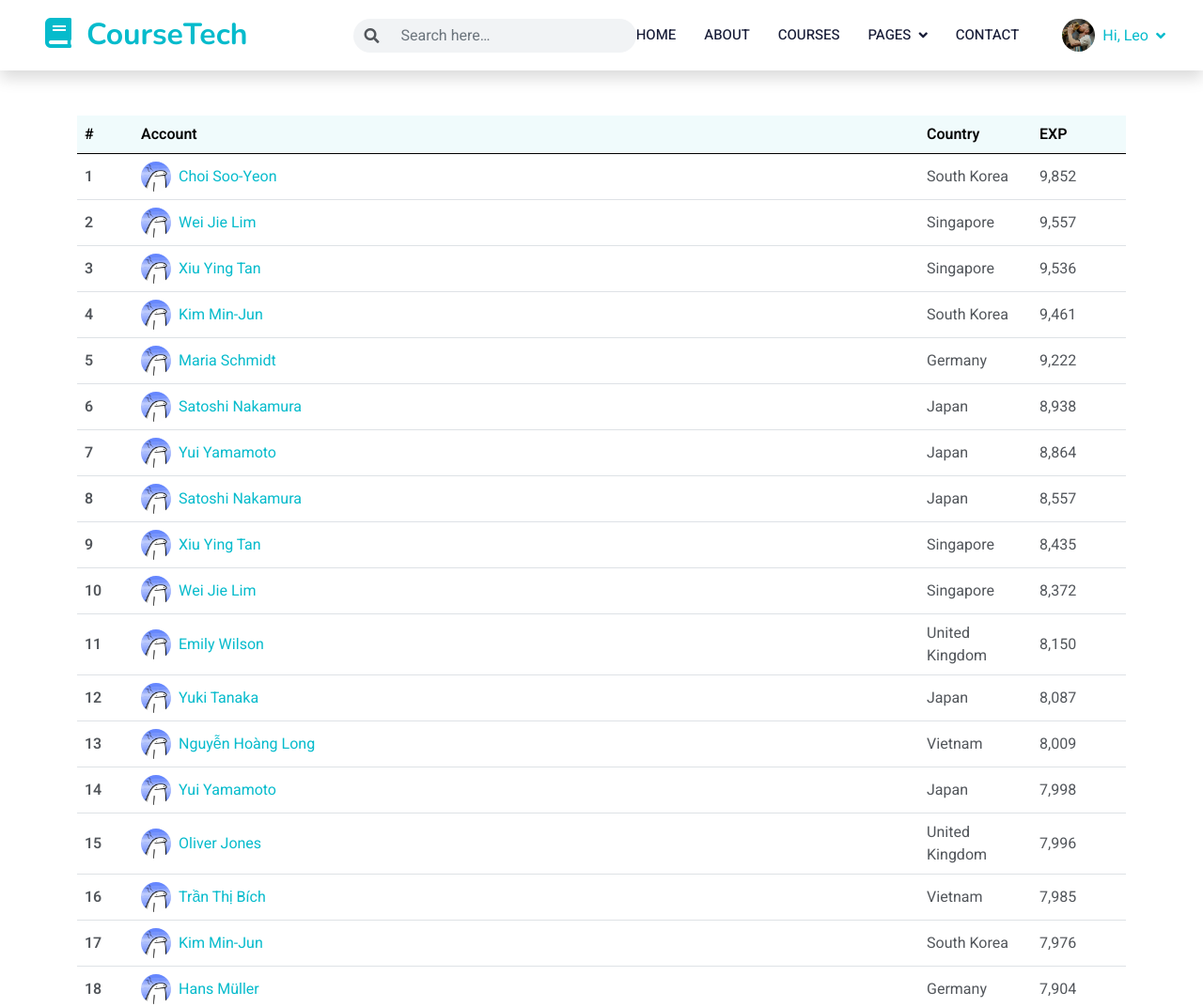
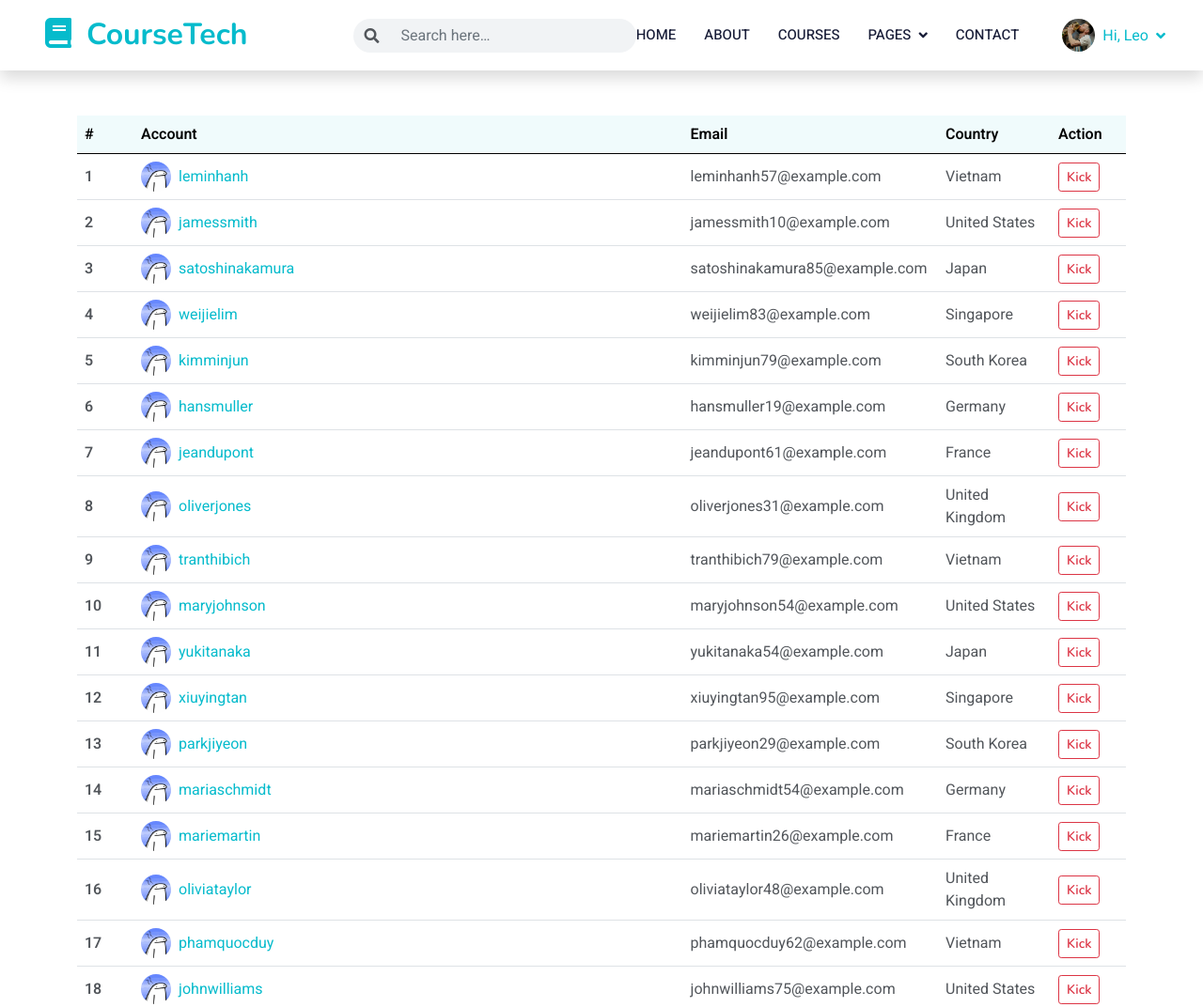
Before and after one commit to patee1811/Course-Tech, a plain HTML site: page frontend/studentmanagement.html in a window 1280 px wide. Shown: the top 1072 px of the page at 94% size. Drawn offline with nearby package versions, Linux system fonts and the light colour scheme.

Commit message:
update studentmanagement

```diff
--- a/frontend/studentmanagement.html
+++ b/frontend/studentmanagement.html
@@ -30,98 +30,98 @@
     <!-- Navigation Bar End -->
 
 
-
     <div class="container my-5">
-        <!-- Table -->
       <div class="table-responsive">
         <table class="table table-hover align-middle">
           <thead class="table-light">
             <tr>
               <th scope="col" style="width: 60px;">#</th>
               <th scope="col">Account</th>
+              <th scope="col" style="width: 180px;">Email</th>
               <th scope="col" style="width: 120px;">Country</th>
-                <th scope="col" style="width: 100px;">EXP</th>
+              <th scope="col" style="width: 80px;">Action</th>
             </tr>
           </thead>
-            <!-- Chỉ để trống tbody, JS sẽ render -->
           <tbody id="leaderboard-body"></tbody>
         </table>
       </div>
 
-        <!-- Pagination (giữ nguyên hoặc render động tuỳ ý) -->
-        <nav aria-label="Page navigation example">
-          <ul class="pagination justify-content-center">
-            <li class="page-item disabled"><a class="page-link" href="#">«</a></li>
-            <li class="page-item active"><a class="page-link" href="#">1</a></li>
-            <li class="page-item"><a class="page-link" href="#">2</a></li>
-            <li class="page-item"><a class="page-link" href="#">3</a></li>
-            <li class="page-item"><a class="page-link" href="#">…</a></li>
-            <li class="page-item"><a class="page-link" href="#">50</a></li>
-            <li class="page-item"><a class="page-link" href="#">»</a></li>
-          </ul>
-        </nav>
-
-        <!-- Status text -->
       <p id="status-text" class="text-center text-muted mt-2"></p>
     </div>
 
-      <!-- Script để sinh mẫu rows -->
     <script>
       document.addEventListener('DOMContentLoaded', function() {
         const NUM_ROWS = 100;
         const tbody    = document.getElementById('leaderboard-body');
-
-          // 1) Định nghĩa đầy đủ countryData
         const countryData = [
-            { country: 'Vietnam',        names: ['Lê Minh Anh','Trần Thị Bích','Phạm Quốc Duy','Nguyễn Hoàng Long'] },
-            { country: 'United States',  names: ['James Smith','Mary Johnson','John Williams','Patricia Brown'] },
-            { country: 'Japan',          names: ['Satoshi Nakamura','Yuki Tanaka','Haruto Suzuki','Yui Yamamoto'] },
-            { country: 'Singapore',      names: ['Wei Jie Lim','Xiu Ying Tan','Kai Wen Ng','Li Na Ong'] },
-            { country: 'South Korea',    names: ['Kim Min-Jun','Park Ji-Yeon','Lee Joon Ho','Choi Soo-Yeon'] },
-            { country: 'Germany',        names: ['Hans Müller','Maria Schmidt','Peter Weber','Sabine Fischer'] },
-            { country: 'France',         names: ['Jean Dupont','Marie Martin','Paul Bernard','Sophie Lefevre'] },
-            { country: 'United Kingdom', names: ['Oliver Jones','Olivia Taylor','William Davies','Emily Wilson'] }
+          { country: 'Vietnam',        names: ['leminhanh','tranthibich','phamquocduy','nguyenhoanglong'] },
+          { country: 'United States',  names: ['jamessmith','maryjohnson','johnwilliams','patriciabrown'] },
+          { country: 'Japan',          names: ['satoshinakamura','yukitanaka','harutosuzuki','yuiyamamoto'] },
+          { country: 'Singapore',      names: ['weijielim','xiuyingtan','kaiwenng','linaong'] },
+          { country: 'South Korea',    names: ['kimminjun','parkjiyeon','leejoonho','choisooyeon'] },
+          { country: 'Germany',        names: ['hansmuller','mariaschmidt','peterweber','sabinefischer'] },
+          { country: 'France',         names: ['jeandupont','mariemartin','paulbernard','sophielefevre'] },
+          { country: 'United Kingdom', names: ['oliverjones','oliviataylor','williamdavies','emilywilson'] }
         ];
 
-          // 2) Tạo mảng records
+        // Tạo dữ liệu
         const records = [];
         for (let i = 1; i <= NUM_ROWS; i++) {
-            const data    = countryData[(i - 1) % countryData.length];
-            const name    = data.names[((i - 1) / countryData.length | 0) % data.names.length];
-            const exp     = Math.floor(Math.random() * 9000) + 1000;
-            const avatar  = 'img/instructor.jpg';
-            records.push({ name, country: data.country, avatar, exp });
+          const cd    = countryData[(i - 1) % countryData.length];
+          const name  = cd.names[Math.floor((i - 1) / countryData.length) % cd.names.length];
+          const country = cd.country;
+          // random email dạng nameXX@example.com
+          const email = `${name}${Math.floor(Math.random()*90+10)}@example.com`;
+          const avatar = 'img/instructor.jpg';
+          records.push({ name, email, country, avatar });
         }
 
-          // 3) Sort giảm dần theo exp
-          records.sort((a, b) => b.exp - a.exp);
-
-          // 4) Clear cũ, append lại
+        // Render bảng
+        function renderTable() {
           tbody.innerHTML = '';
           records.forEach((rec, idx) => {
             const tr = document.createElement('tr');
             tr.innerHTML = `
               <th scope="row">${idx + 1}</th>
               <td>
-              <a href="userview.html" class="d-flex align-items-center account-link">
+                <a href="userview.html" class="d-flex align-items-center text-decoration-none">
                   <img src="${rec.avatar}" class="rounded-circle me-2" width="32" height="32">
                   <span>${rec.name}</span>
                 </a>
               </td>
+              <td>${rec.email}</td>
               <td>${rec.country}</td>
-            <td>${rec.exp.toLocaleString()}</td>
+              <td>
+                <button class="btn btn-sm btn-outline-danger kick-btn">Kick</button>
+              </td>
             `;
             tbody.appendChild(tr);
           });
+          document.getElementById('status-text').textContent =
+            `Hiển thị ${records.length > 0 ? '1–' + records.length : '0'} của ${records.length} bản ghi`;
+        }
 
-          // 5) Update status text
-          document.getElementById('status-text').textContent =
-            `Hiển thị 1–${records.length} của ${records.length} bản ghi`;
+        // Khi nhấn Kick: confirm, alert, rồi xóa record và render lại
+        tbody.addEventListener('click', function(e) {
+          if (!e.target.matches('.kick-btn')) return;
+
+          const row = e.target.closest('tr');
+          const idx = Array.from(tbody.children).indexOf(row);
+          const kickedName = records[idx].name;
+
+          // Bước 1: hỏi xác nhận
+          if (!confirm(`Bạn có chắc muốn kick ${kickedName}?`)) return;
+
+          // Bước 2: thông báo đã kick
+          alert(`${kickedName} đã bị kick!`);
+
+          // Bước 3: xóa và render lại
+          records.splice(idx, 1);
+          renderTable();
+        });
+        renderTable();
       });
     </script>
-
-
-
 
       <!-- JavaScript (Bootstrap & filtering) -->
       <script src="https://cdn.jsdelivr.net/npm/bootstrap@5.0.0/dist/js/bootstrap.bundle.min.js"></script>
```
Lines whose indentation alone changed are shown as unchanged.
